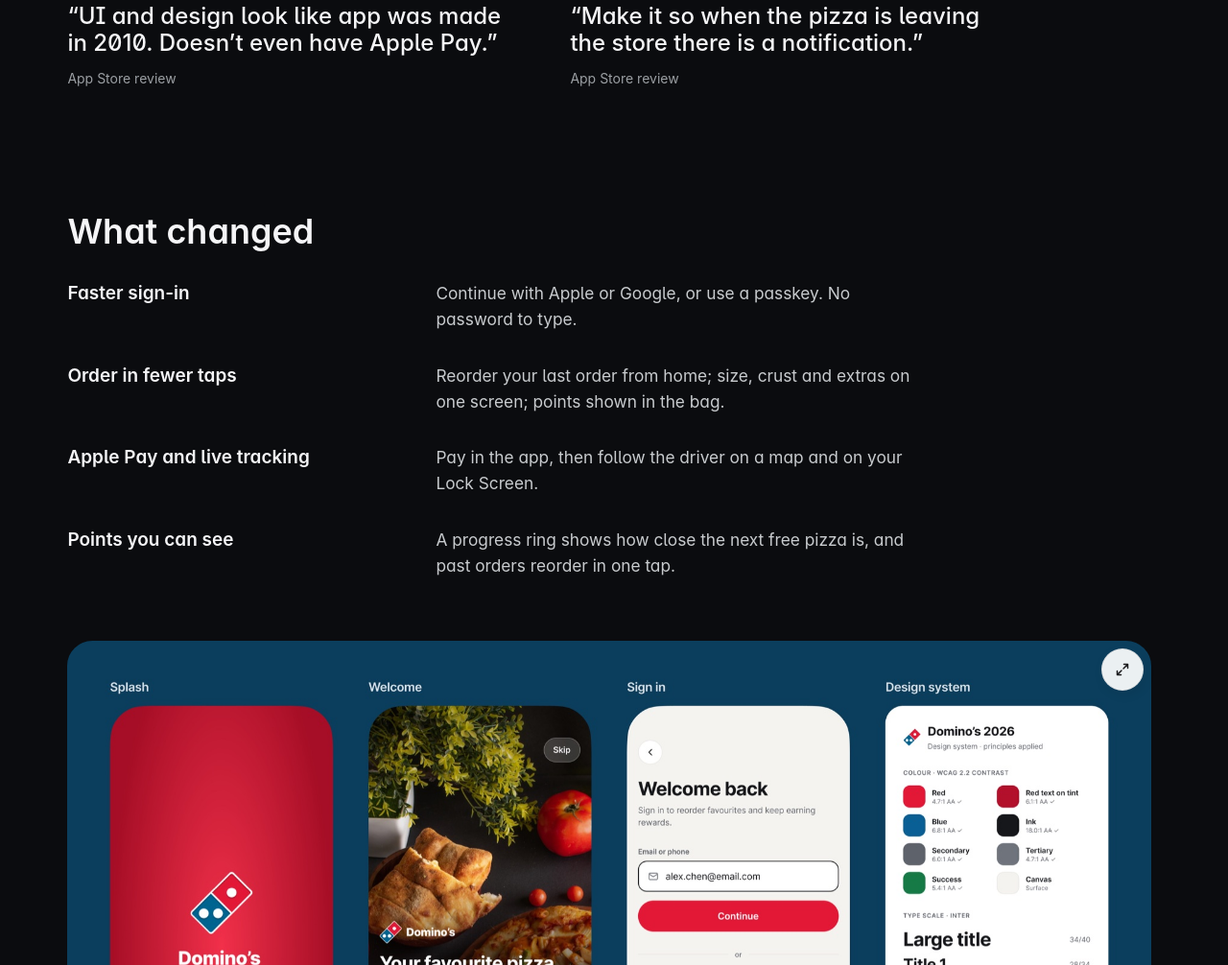
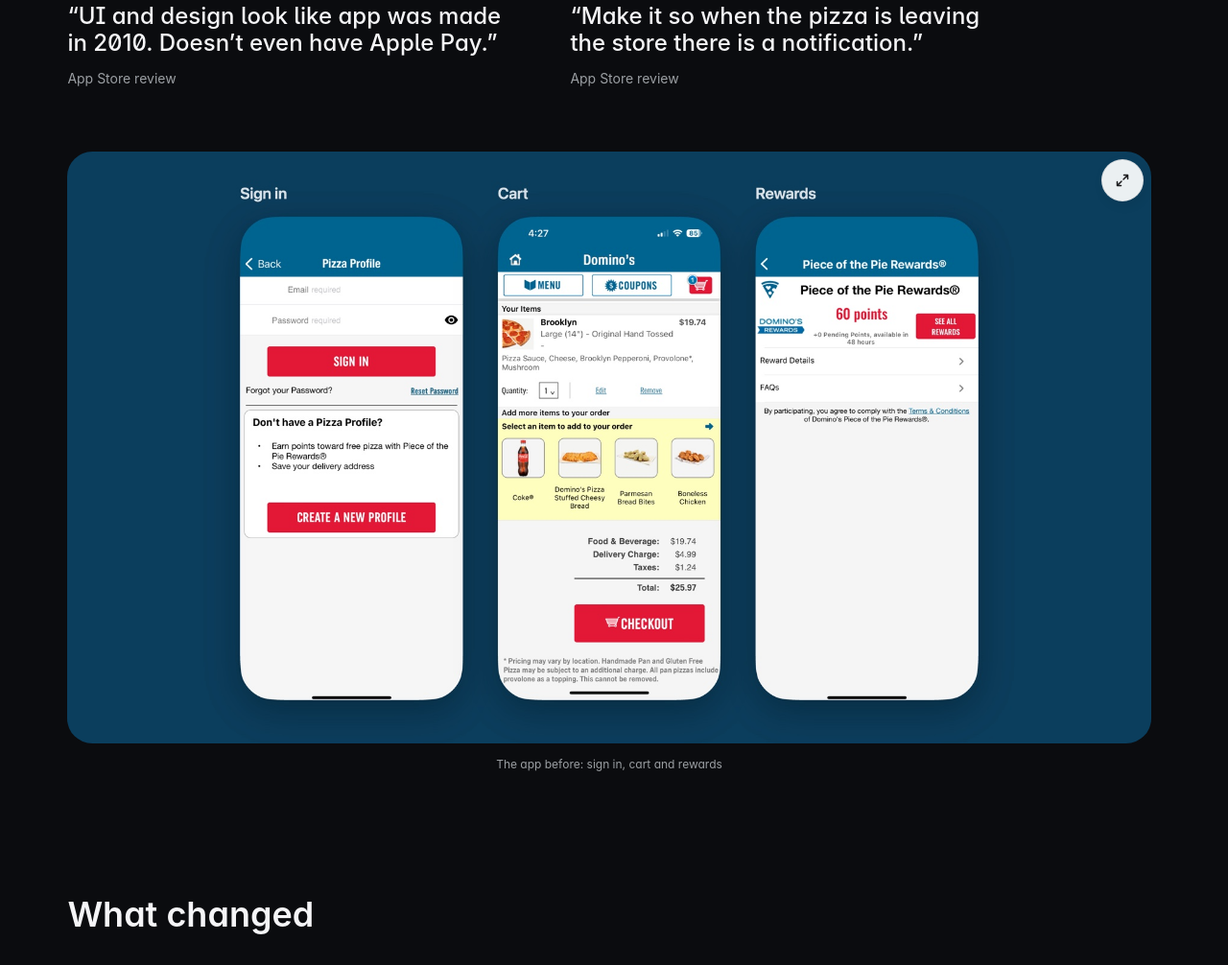
Before and after one commit to WinterHornet106/2026-Portfolio, a plain HTML site: page dominos.html in a window 1280 px wide. Shown: the part 1788-2794 px from the top of the page at 96% size. Drawn offline with Linux system fonts and the light colour scheme.

Commit message:
Domino's before screens, type-only Crescent Moon poster
- Domino's page shows the old app (sign in, cart, rewards) under the
  App Store quotes
- Crescent Moon poster and the Posters card use the type-only revision:
  one typeface, clearer hierarchy, shorter copy, same layout and title

Co-Authored-By: Claude Opus 5.5 <noreply@anthropic.com>

```diff
--- a/dominos.html
+++ b/dominos.html
@@ -88,6 +88,10 @@
           <cite>App Store review</cite>
         </blockquote>
       </div>
+      <figure class="side-fig reveal" data-delay="1">
+        <img src="assets/side/dominos/before.jpg?v=1" width="1800" height="984" loading="lazy" decoding="async" data-zoom data-cursor-label="Enlarge" alt="Three screens from the current Domino&rsquo;s app: the Pizza Profile sign-in, a cart with checkout, and Piece of the Pie Rewards.">
+        <figcaption class="cs-image__caption">The app before: sign in, cart and rewards</figcaption>
+      </figure>
     </section>
     <section class="shell section--roomy side" id="changes">
       <div class="sec-head reveal"><div><h2>What changed</h2></div></div>
```
Also changed, not shown: posters.html (+1 -1 lines), side-projects.html (+1 -1 lines), assets/side/dominos/before.jpg (added), assets/side/posters/vitra.jpg, assets/side/thumbs/posters.jpg, 1 other file.
